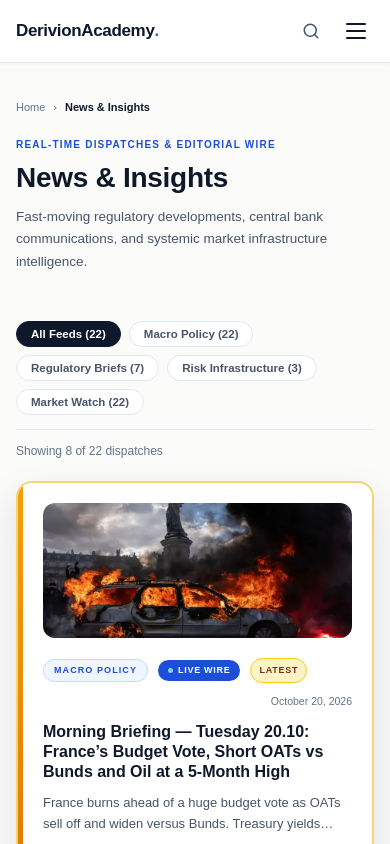
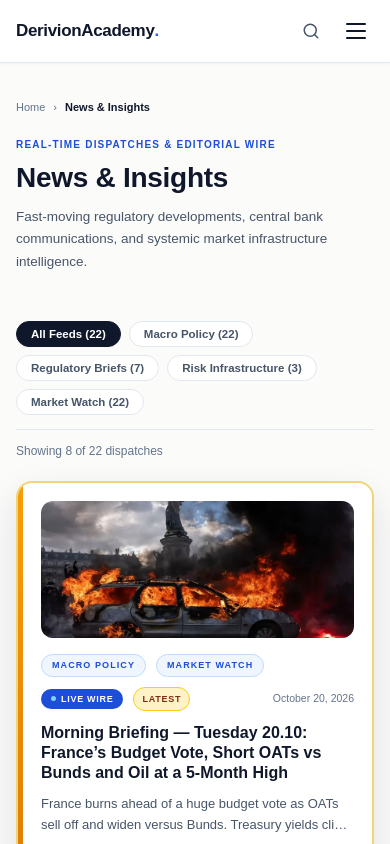
Before and after one commit to jaskaran-div/derivion-blog, a Next.js app: page /news in a window 390 px wide. Shown: the top 844 px of the page. Built offline with nearby package versions, Linux system fonts and the light colour scheme.

Commit message:
added filter in news page

```diff
--- a/app/page.tsx
+++ b/app/page.tsx
@@ -1,4 +1,5 @@
 import type { Metadata } from 'next';
+import { getNewsCategories } from '@/lib/newsCategories';
 import Image from 'next/image';
 import Link from 'next/link';
 import { blogs, newsItems } from '@/lib/data';
@@ -56,7 +57,7 @@ export default function HomePage() {
             </Link>
             <div className="home-feature-copy">
               <div className="home-meta-line">
-                <span className="home-category">{featuredNews.category}</span>
+                <span className="home-category">{getNewsCategories(featuredNews).join(' · ')}</span>
                 <span>{featuredNews.date}</span>
               </div>
               <h2>{featuredNews.title}</h2>
@@ -94,7 +95,7 @@ export default function HomePage() {
                 </div>
                 <div className="home-dispatch-copy">
                   <div className="home-meta-line">
-                    <span className="home-category">{item.category}</span>
+                    <span className="home-category">{getNewsCategories(item).join(' · ')}</span>
                     <span>{item.date}</span>
                   </div>
                   <h3>{item.title}</h3>
--- a/components/NewsFeed.tsx
+++ b/components/NewsFeed.tsx
@@ -5,25 +5,9 @@ import Image from 'next/image';
 import Link from 'next/link';
 import type { NewsItem } from '@/lib/data';
 import Pagination from '@/components/Pagination';
+import { newsCategories as categories, matchesCategory, getNewsCategories, type NewsCategory } from '@/lib/newsCategories';
 
-const categories = ['All Feeds', 'Macro Policy', 'Regulatory Briefs', 'Risk Infrastructure', 'Market Watch'] as const;
-type NewsCategory = typeof categories[number];
 const ITEMS_PER_PAGE = 8;
-
-const categoryTags: Record<Exclude<NewsCategory, 'All Feeds'>, string[]> = {
-  'Macro Policy': ['Macro'],
-  'Regulatory Briefs': ['Fed', 'Federal Reserve', 'ECB', 'RBA', 'BOE', 'SNB', 'RBI', 'SEBI'],
-  'Risk Infrastructure': ['Risk', 'Global Risk'],
-  'Market Watch': ['Markets', 'Market Outlook', 'Equities', 'Oil', 'Bitcoin', 'FX', 'Treasuries', 'Bonds', 'Gold', 'Dollar'],
-};
-
-function matchesCategory(item: NewsItem, category: NewsCategory): boolean {
-  if (category === 'All Feeds') return true;
-  if (category === 'Macro Policy' && item.category === category) return true;
-
-  const expectedTags = categoryTags[category].map(tag => tag.toLowerCase());
-  return item.tags.some(tag => expectedTags.includes(tag.toLowerCase()));
-}
 
 export default function NewsFeed({ items }: { items: NewsItem[] }) {
   const [activeCategory, setActiveCategory] = useState<NewsCategory>('All Feeds');
@@ -78,22 +62,27 @@ export default function NewsFeed({ items }: { items: NewsItem[] }) {
                   }}
                 >
                   <div style={{ background: isLead ? 'linear-gradient(180deg, #f59e0b, #d97706)' : 'var(--ochre)', flexShrink: 0 }} />
-                  <div style={{ padding: 'clamp(20px,3vw,30px)' }}>
+                  <div className={`news-card-body${item.coverImage ? ' has-thumb' : ''}`}>
                     {item.coverImage && (
-                      <div style={{ position: 'relative', aspectRatio: '16 / 7', overflow: 'hidden', borderRadius: 'var(--radius-md)', marginBottom: '20px' }}>
+                      <div className="news-card-thumb">
                         <Image
                           src={item.coverImage}
                           alt={`${item.title} cover image`}
                           fill
-                          sizes="(max-width: 768px) 100vw, 760px"
+                          sizes="(max-width: 640px) 100vw, 240px"
                           style={{ objectFit: 'cover' }}
                         />
                       </div>
                     )}
+                    <div style={{ minWidth: 0 }}>
                     <div style={{ display: 'flex', alignItems: 'center', gap: '10px', marginBottom: '12px', flexWrap: 'wrap' }}>
-                      <span style={{ fontSize: '9px', fontWeight: 700, letterSpacing: '0.12em', textTransform: 'uppercase', color: 'var(--ochre-dark)', background: 'var(--ochre-bg)', border: '1px solid var(--ochre-border)', padding: '3px 10px', borderRadius: '999px' }}>
-                        {item.category}
-                      </span>
+                      {getNewsCategories(item)
+                        .sort((a, b) => Number(b === activeCategory) - Number(a === activeCategory))
+                        .map(category => (
+                          <span key={category} style={{ fontSize: '9px', fontWeight: 700, letterSpacing: '0.12em', textTransform: 'uppercase', color: 'var(--ochre-dark)', background: category === activeCategory ? 'var(--ochre-border)' : 'var(--ochre-bg)', border: '1px solid var(--ochre-border)', padding: '3px 10px', borderRadius: '999px' }}>
+                            {category}
+                          </span>
+                        ))}
                       {item.dataTag && (
                         <span style={{ fontSize: '9px', fontWeight: 700, letterSpacing: '0.08em', color: '#fff', background: '#1d4ed8', padding: '3px 10px', borderRadius: '999px', display: 'flex', alignItems: 'center', gap: '5px' }}>
                           <span style={{ width: '5px', height: '5px', borderRadius: '50%', background: '#7dd3fc', display: 'inline-block' }} />
@@ -135,6 +124,7 @@ export default function NewsFeed({ items }: { items: NewsItem[] }) {
                       </div>
                       <span style={{ fontSize: '12px', fontWeight: 700, color: 'var(--ochre-dark)' }}>Read Dispatch →</span>
                     </div>
+                    </div>
                   </div>
                 </article>
               </Link>
@@ -161,6 +151,31 @@ export default function NewsFeed({ items }: { items: NewsItem[] }) {
           box-shadow: var(--shadow-hover) !important;
           transform: translateY(-2px);
         }
+        .news-card-body {
+          padding: clamp(18px, 2.5vw, 26px);
+        }
+        .news-card-body.has-thumb {
+          display: grid;
+          grid-template-columns: 240px 1fr;
+          gap: 22px;
+          align-items: start;
+        }
+        .news-card-thumb {
+          position: relative;
+          aspect-ratio: 4 / 3;
+          overflow: hidden;
+          border-radius: var(--radius-md);
+          background: #f1f5f9;
+        }
+        @media (max-width: 640px) {
+          .news-card-body.has-thumb {
+            grid-template-columns: 1fr;
+            gap: 16px;
+          }
+          .news-card-thumb {
+            aspect-ratio: 16 / 7;
+          }
+        }
       `}</style>
     </>
   );
--- /dev/null
+++ b/lib/newsCategories.ts
@@ -0,0 +1,27 @@
+import type { NewsItem } from '@/lib/data';
+
+export const newsCategories = ['All Feeds', 'Macro Policy', 'Regulatory Briefs', 'Risk Infrastructure', 'Market Watch'] as const;
+export type NewsCategory = typeof newsCategories[number];
+
+const categoryTags: Record<Exclude<NewsCategory, 'All Feeds'>, string[]> = {
+  'Macro Policy': ['Macro'],
+  'Regulatory Briefs': ['Fed', 'Federal Reserve', 'ECB', 'RBA', 'BOE', 'SNB', 'RBI', 'SEBI'],
+  'Risk Infrastructure': ['Risk', 'Global Risk'],
+  'Market Watch': ['Markets', 'Market Outlook', 'Equities', 'Oil', 'Bitcoin', 'FX', 'Treasuries', 'Bonds', 'Gold', 'Dollar'],
+};
+
+export function matchesCategory(item: NewsItem, category: NewsCategory): boolean {
+  if (category === 'All Feeds') return true;
+  if (category === 'Macro Policy' && item.category === category) return true;
+
+  const expectedTags = categoryTags[category].map(tag => tag.toLowerCase());
+  return item.tags.some(tag => expectedTags.includes(tag.toLowerCase()));
+}
+
+/** Every filter category this item appears under, so card labels agree with the filters. */
+export function getNewsCategories(item: NewsItem): Exclude<NewsCategory, 'All Feeds'>[] {
+  const matched = newsCategories.filter(
+    (category): category is Exclude<NewsCategory, 'All Feeds'> => category !== 'All Feeds' && matchesCategory(item, category),
+  );
+  return matched.length > 0 ? matched : [item.category as Exclude<NewsCategory, 'All Feeds'>];
+}
```
Also changed, not shown: app/news/[slug]/page.tsx (+6 -3 lines).
